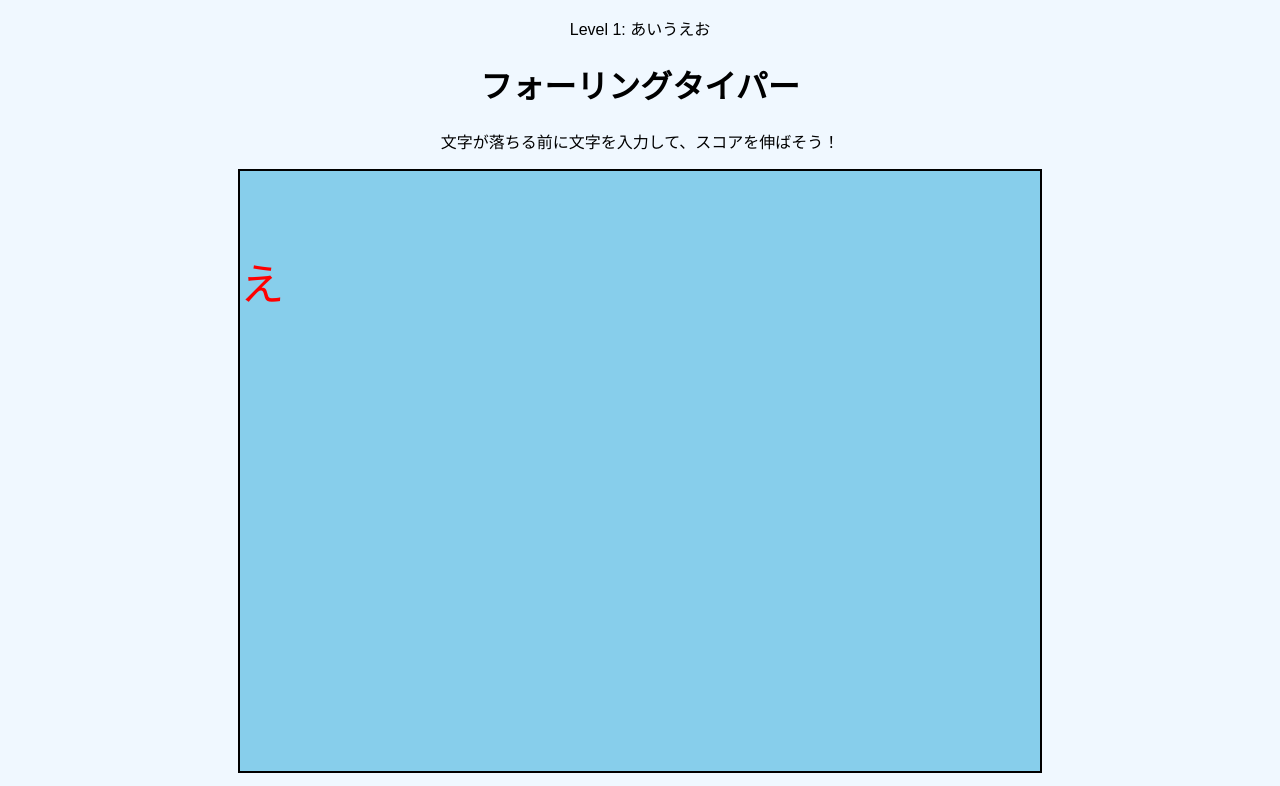
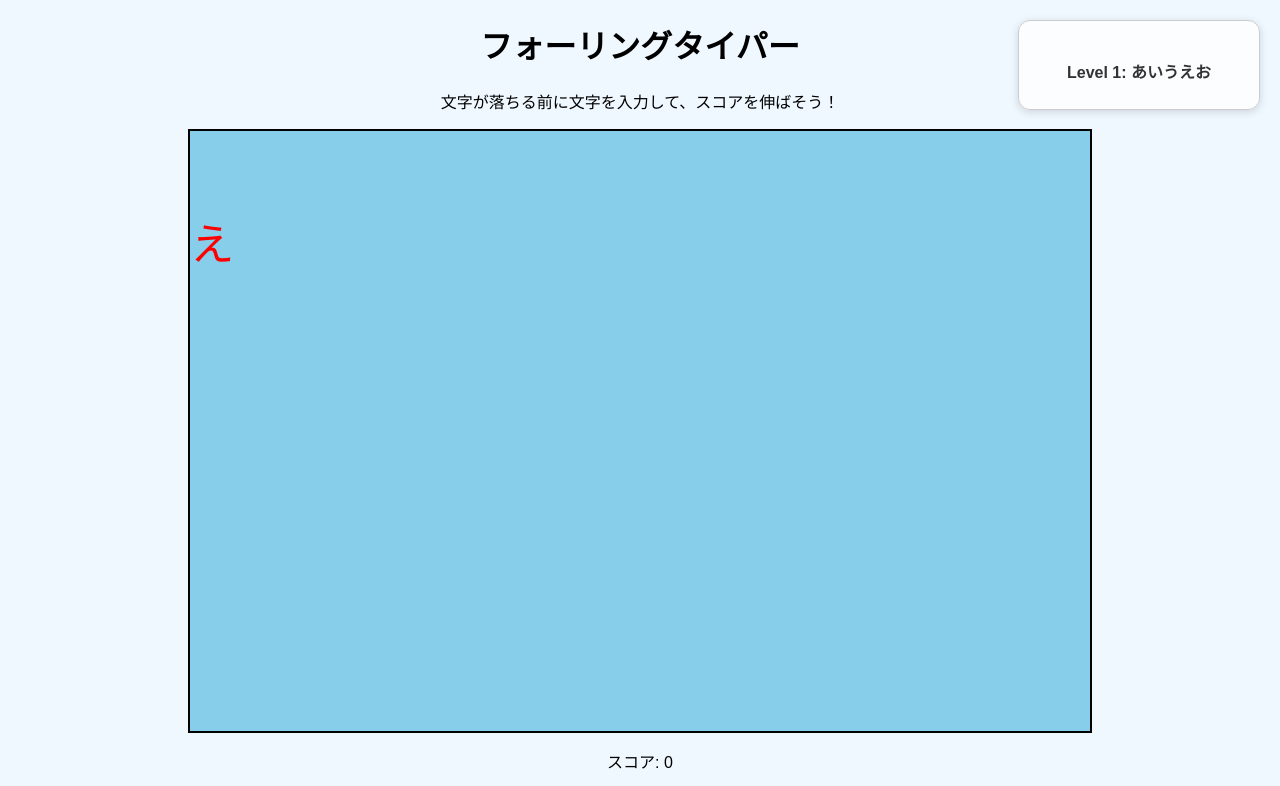
Before and after one commit to FoldMinds/FallingTyper, a plain HTML site: page index.html in a window 1280 px wide. Both pictures are taken after a click on the button "Romaji🔰". Shown: the top 786 px of the page. Drawn offline with Linux system fonts and the light colour scheme.

Commit message:
css update
included levels

```diff
--- a/style.css
+++ b/style.css
@@ -6,7 +6,7 @@ body {
 
 #game-container {
     position: relative;
-    width: 800px;
+    width: 900px;
     height: 600px;
     margin: auto;
     border: 2px solid black;
@@ -19,7 +19,6 @@ body {
     font-size: 44px;
     color: red;
 }
-
 
 button {
     background-color: #4CAF50;
@@ -59,6 +58,36 @@ button:disabled {
     box-shadow: none;
 }
 
+#progress-container {
+    position: absolute;
+    top: 20px;
+    right: 20px;
+    width: 220px;
+    background-color: #ffffffcc;
+    border: 1px solid #ccc;
+    border-radius: 12px;
+    box-shadow: 0 2px 8px rgba(0, 0, 0, 0.15);
+    overflow: hidden;
+    padding: 10px;
+}
+
+#progress-bar {
+    height: 18px;
+    width: 0%;
+    background: linear-gradient(90deg, #00c6ff, #0072ff);
+    border-radius: 10px;
+    transition: width 0.4s ease;
+    box-shadow: inset 0 1px 3px rgba(0, 0, 0, 0.2);
+}
+
+#level-text {
+    margin-top: 10px;
+    font-size: 16px;
+    font-weight: bold;
+    color: #333;
+    text-align: center;
+}
+
 #start-button {
     content: "プレイ（オリジナル）";
 }
```
